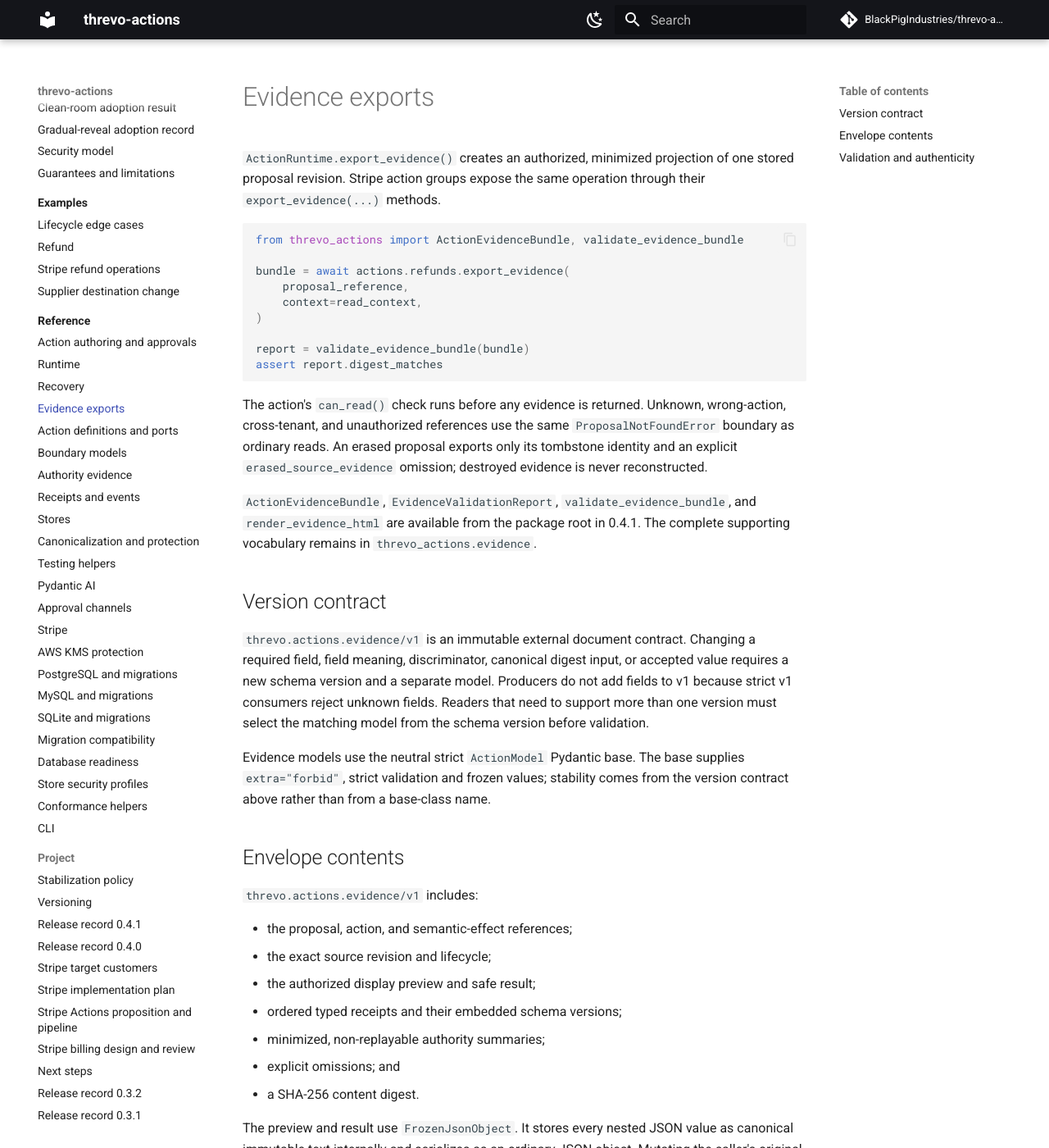
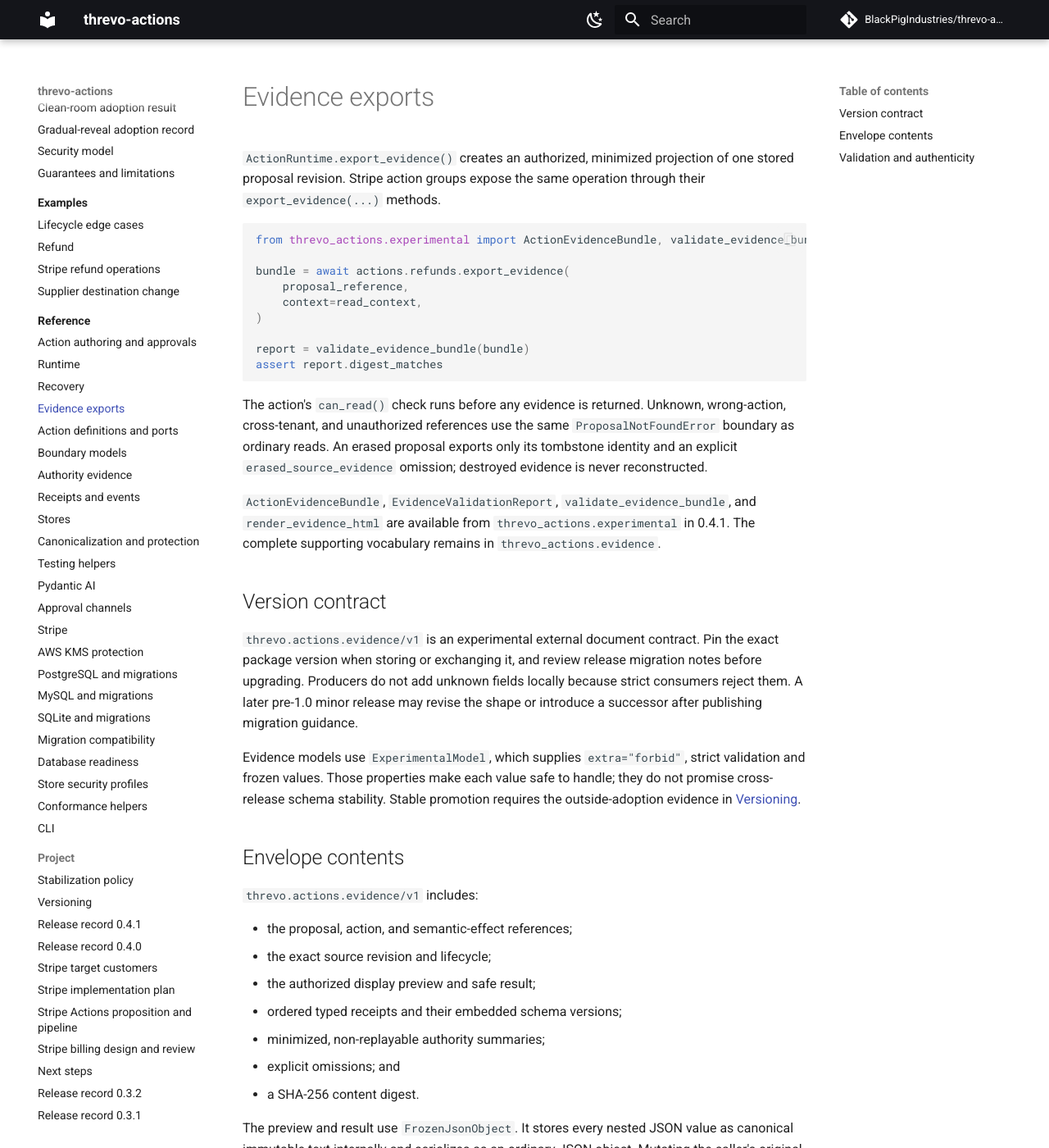
Before and after one commit to BlackPigIndustries/threvo-actions, an MkDocs documentation site: the page built from docs/reference/evidence.md, in a window 1280 px wide and 1400 px high. Shown: the whole window at 82% size. Built offline with MkDocs 1.6.1 and Material for MkDocs 9.7.7, drawn with Linux system fonts in a browser that asks for light colours; comment, search, counter and statistics services are not loaded.

Commit message:
Address 0.4.1 review findings

````diff
--- a/docs/reference/evidence.md
+++ b/docs/reference/evidence.md
@@ -5,7 +5,7 @@
 through their `export_evidence(...)` methods.
 
 ```python
-from threvo_actions import ActionEvidenceBundle, validate_evidence_bundle
+from threvo_actions.experimental import ActionEvidenceBundle, validate_evidence_bundle
 
 bundle = await actions.refunds.export_evidence(
     proposal_reference,
@@ -23,22 +23,22 @@
 destroyed evidence is never reconstructed.
 
 `ActionEvidenceBundle`, `EvidenceValidationReport`,
-`validate_evidence_bundle`, and `render_evidence_html` are available from the
-package root in 0.4.1. The complete supporting vocabulary remains in
-`threvo_actions.evidence`.
+`validate_evidence_bundle`, and `render_evidence_html` are available from
+`threvo_actions.experimental` in 0.4.1. The complete supporting vocabulary
+remains in `threvo_actions.evidence`.
 
 ## Version contract
 
-`threvo.actions.evidence/v1` is an immutable external document contract.
-Changing a required field, field meaning, discriminator, canonical digest
-input, or accepted value requires a new schema version and a separate model.
-Producers do not add fields to v1 because strict v1 consumers reject unknown
-fields. Readers that need to support more than one version must select the
-matching model from the schema version before validation.
+`threvo.actions.evidence/v1` is an experimental external document contract.
+Pin the exact package version when storing or exchanging it, and review release
+migration notes before upgrading. Producers do not add unknown fields locally
+because strict consumers reject them. A later pre-1.0 minor release may revise
+the shape or introduce a successor after publishing migration guidance.
 
-Evidence models use the neutral strict `ActionModel` Pydantic base. The base
-supplies `extra="forbid"`, strict validation and frozen values; stability comes
-from the version contract above rather than from a base-class name.
+Evidence models use `ExperimentalModel`, which supplies `extra="forbid"`,
+strict validation and frozen values. Those properties make each value safe to
+handle; they do not promise cross-release schema stability. Stable promotion
+requires the outside-adoption evidence in [Versioning](../versioning.md).
 
 ## Envelope contents
 
````
Also changed, not shown: .agents/skills/threvo-actions/SKILL.md (+8 -2 lines), CHANGELOG.md (+5 -4 lines), README.md (+2 -1 lines), docs/releases/0.4.1.md (+12 -10 lines), docs/testing/stripe-host-conformance.md (+1 -1 lines), docs/versioning.md (+7 -5 lines), src/threvo_actions/__init__.py (+0 -10 lines), 8 other files.
